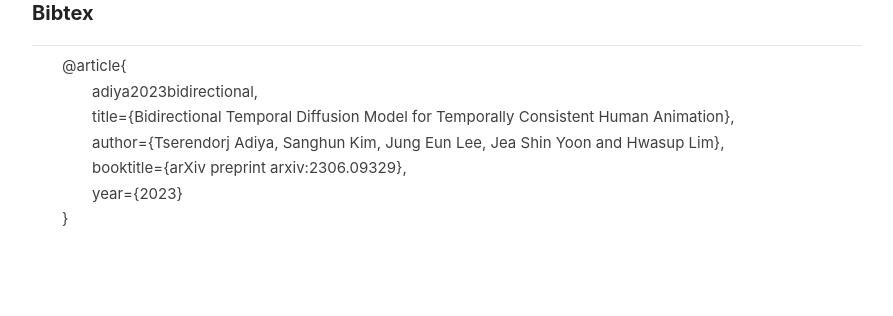
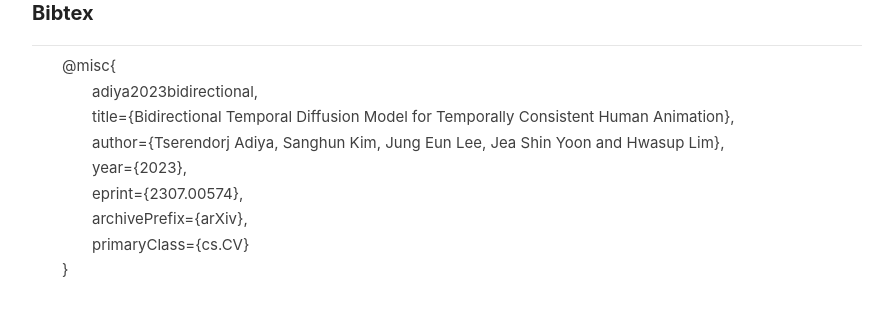
Before and after one commit to typest/Test, a Jekyll site: the page built from _posts/2023-05-17-btdm.md, in a window 1280 px wide and 900 px high, scrolled down 3886 px, cut to the strip 483-799 px from the top of the window. Shown: the whole strip, without its empty margins (193-1086 px from the left). Built offline with Jekyll 4.4.1, drawn with Linux system fonts in a browser that asks for light colours.

Commit message:
Update 2023-05-17-btdm.md

```diff
--- a/_posts/2023-05-17-btdm.md
+++ b/_posts/2023-05-17-btdm.md
@@ -58,13 +58,15 @@ Here we show few generated animation from noise.
 <h3>Bibtex</h3>
 <hr>
 <div style="padding-left: 30px;">
-    @article{<br>
+    @misc{<br>
     <div style="padding-left: 30px;">
         adiya2023bidirectional, <br>
         title={Bidirectional Temporal Diffusion Model for Temporally Consistent Human Animation},<br>
         author={Tserendorj Adiya, Sanghun Kim, Jung Eun Lee, Jea Shin Yoon and Hwasup Lim},<br>
-        booktitle={arXiv preprint arxiv:2306.09329},<br>
-        year={2023}<br>
+        year={2023},<br>
+        eprint={2307.00574},<br>
+        archivePrefix={arXiv},<br>
+        primaryClass={cs.CV}<br>
     </div>
     }
 </div>
```
